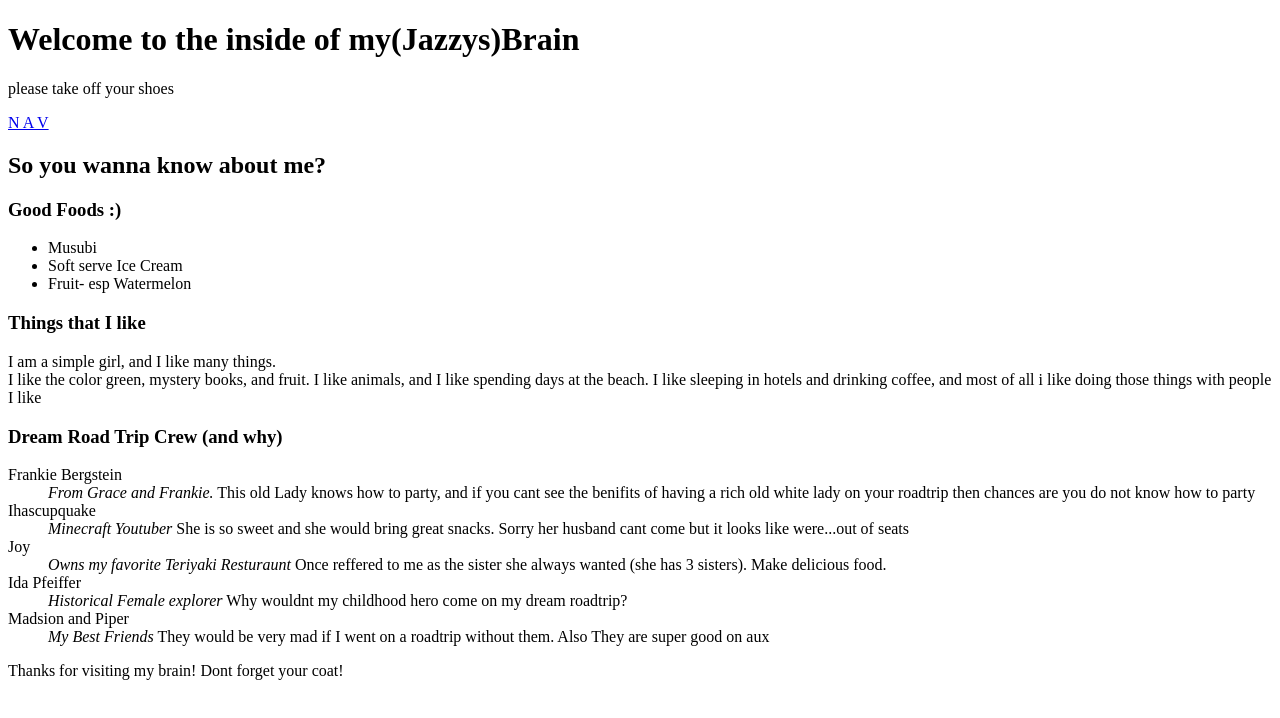
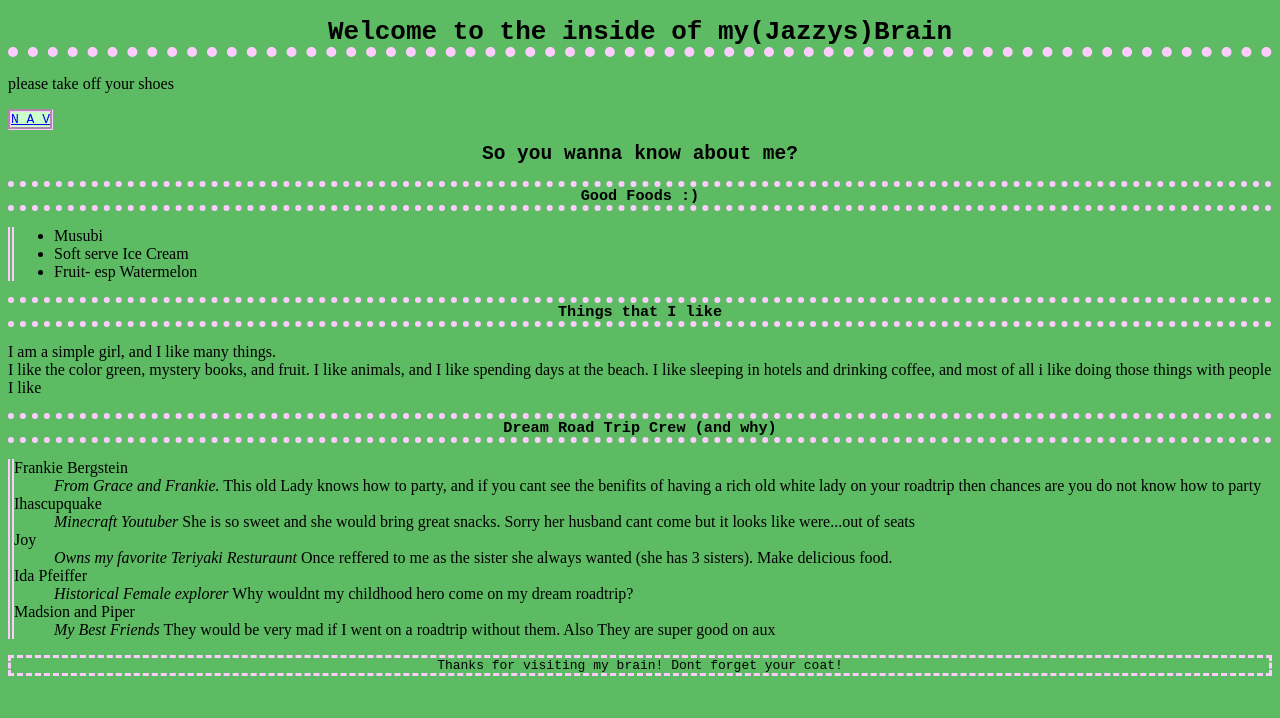
Before and after one commit to chrysippus222/Portfolio, a plain HTML site: page index.html in a window 1280 px wide. Drawn offline with Linux system fonts and the light colour scheme.

Commit message:
updated stylesheet

```diff
--- /dev/null
+++ b/Styles/stylesheet.css
@@ -0,0 +1,69 @@
+body{
+  background-color: #5DBB63;
+}
+
+a {
+  background-color: #ccffcc;
+  border-style: groove;
+  border-color: #ffccff;
+  font-family: monospace;
+}
+
+a:hover{
+  background-color: #336666;
+  border-color: #00ffff
+}
+
+img{
+  border-style: double;
+  border-width: 6px;
+  border-color: green;
+  height: 222px
+}
+
+img:hover{
+  height: 444px;
+}
+
+h3{
+  border-bottom-style: dotted;
+  border-bottom-width: 6px;
+  border-bottom-color: #ffccff;
+  border-top-style: dotted;
+  border-top-width: 6px;
+  border-top-color: #ffccff;
+  font-family: monospace;
+  text-align: center;
+}
+
+h2{
+  text-align: center;
+  font-family: monospace;
+}
+
+h1{
+  text-align: center;
+  font-family: monospace;
+  border-bottom-style: dotted;
+  border-bottom-width: 10px;
+  border-bottom-color: #ffccff;
+}
+
+ul{
+  border-left-style: double;
+  border-left-width: 6px;
+  border-left-color: #ffccff
+}
+
+dl{
+  border-left-style: double;
+  border-left-width: 6px;
+  border-left-color: #ffccff
+}
+
+footer{
+  font-family: monospace;
+  text-align: center;
+  border-style: dashed;
+  border-color: #ffccff
+}
--- a/index.html
+++ b/index.html
@@ -3,6 +3,7 @@
   <head>
     <meta charset="utf-8">
     <title>Backdoor to Jazzys Mind</title>
+    <link rel="stylesheet" href="styles/stylesheet.css">
   </head>
   <body>
     <h1>Welcome to the inside of my(Jazzys)Brain</h1>
```
Also changed, not shown: garden.html (+1 -0 lines).
